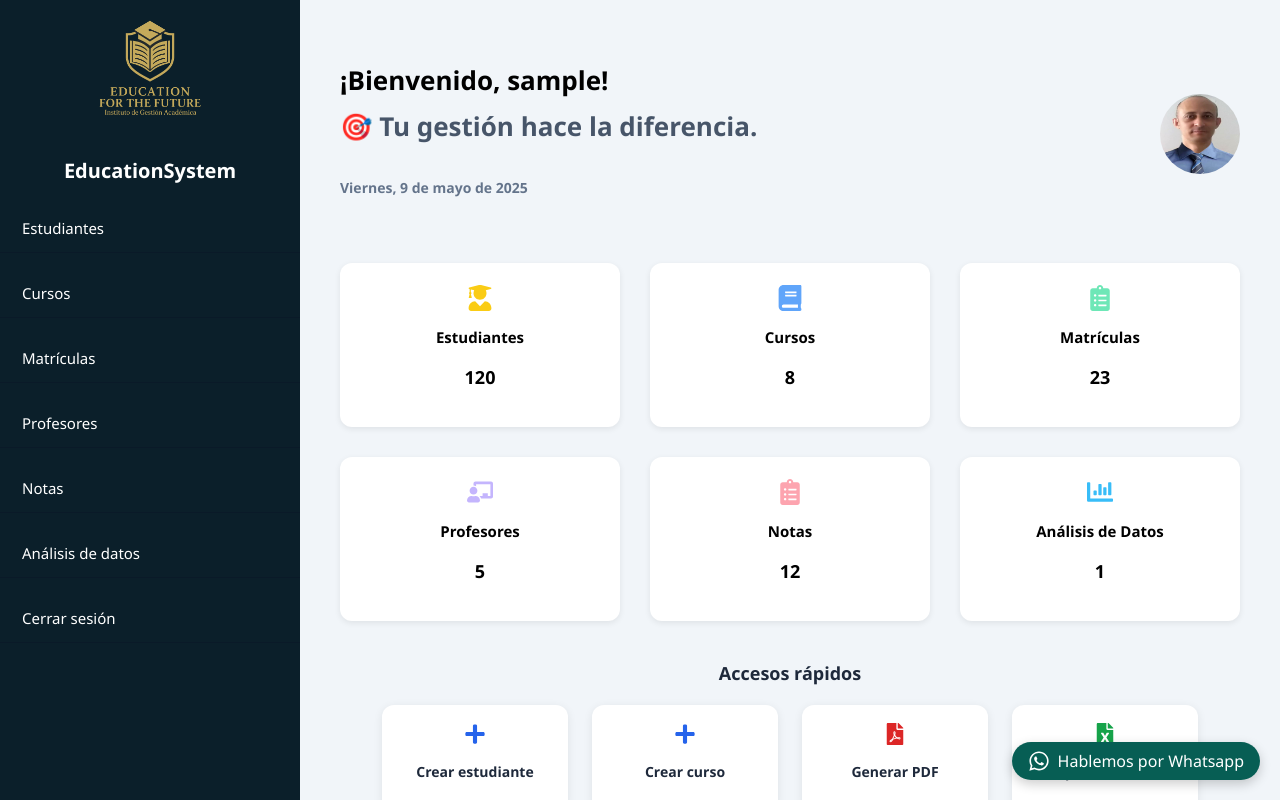
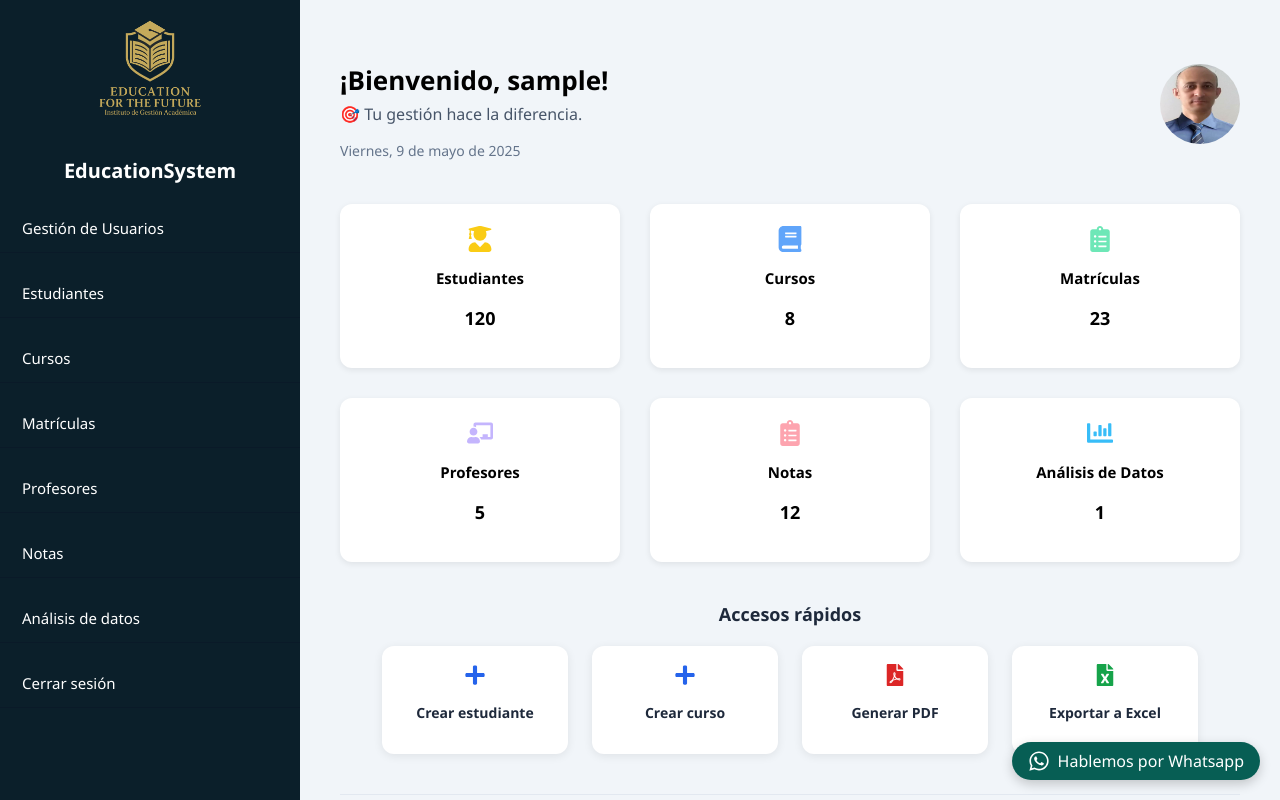
Before and after one commit to agaviria-projects/ProyectoIntegrador-Desarrollo-Frontend, a React (Vite) app: page /dashboard in a window 1280 px wide. Shown: the top 800 px of the page. Built offline with nearby package versions, Linux system fonts and the light colour scheme; sample sign-in values are in the browser's storage.

Commit message:
Se crea el menu Gestion de usuarios, se modifica el diseño al boton del formulario estudiantes

```diff
--- a/src/pages/Dashboard.jsx
+++ b/src/pages/Dashboard.jsx
@@ -1,6 +1,7 @@
 import { useEffect, useState } from "react";
 import { motion } from "framer-motion";
 import './Dashboard.css';
+import { FaUserCog } from "react-icons/fa";
 
 import {
   FaUserGraduate,
@@ -15,6 +16,7 @@ import {
   FaGithub,
   FaLinkedin
 } from "react-icons/fa";
+
 import adminImg from "../assets/admin.jpg";
 import profesorImg from "../assets/profesor.JPG";
 import estudianteImg from "../assets/estudiante.JPG";
@@ -22,15 +24,26 @@ import logo from "../assets/logosinfondo.png";
 
 function Dashboard() {
   const [foto, setFoto] = useState(adminImg);
-  const rol = localStorage.getItem("rol") || "ADMIN";
+  const rol = (localStorage.getItem("rol") || "ADMIN").toUpperCase();
   const username = localStorage.getItem("userName") || "admin";
   const [menuAbierto, setMenuAbierto] = useState(false);
   const [mostrarPerfil, setMostrarPerfil] = useState(false);
+  const [fechaActual, setFechaActual] = useState("");
 
   useEffect(() => {
     if (rol === "PROFESOR") setFoto(profesorImg);
     else if (rol === "ESTUDIANTE") setFoto(estudianteImg);
     else setFoto(adminImg);
+
+    const hoy = new Date().toLocaleDateString("es-CO", {
+      weekday: "long",
+      year: "numeric",
+      month: "long",
+      day: "numeric"
+    });
+    setFechaActual(hoy.charAt(0).toUpperCase() + hoy.slice(1));
+
+    console.log("ROL EN LOCALSTORAGE:", rol);
   }, [rol]);
 
   const cerrarSesion = () => {
@@ -64,17 +77,6 @@ function Dashboard() {
     { icon: <FaFilePdf size={22} color="#dc2626" />, label: "Generar PDF" },
     { icon: <FaFileExcel size={22} color="#16a34a" />, label: "Exportar a Excel" }
   ];
-  const [fechaActual, setFechaActual] = useState("");
-
-  useEffect(() => {
-    const hoy = new Date().toLocaleDateString("es-CO", {
-      weekday: "long",
-      year: "numeric",
-      month: "long",
-      day: "numeric"
-    });
-    setFechaActual(hoy.charAt(0).toUpperCase() + hoy.slice(1));
-  }, []);
 
   return (
     <div className="dashboard-container">
@@ -82,6 +84,9 @@ function Dashboard() {
         <img src={logo} alt="Logo" />
         <h2>EducationSystem</h2>
         <nav>
+          {rol === "ADMIN" && (
+            <SidebarLink to="/usuarios" icon={<FaUserCog color="#ffffff" />}text="Gestión de Usuarios" />
+          )}
           <SidebarLink to="/estudiantes" text="Estudiantes" />
           <SidebarLink to="/cursos" text="Cursos" />
           <SidebarLink to="/matriculas" text="Matrículas" />
@@ -96,13 +101,28 @@ function Dashboard() {
 
       <div className="main-content">
         <div style={{ display: "flex", justifyContent: "space-between", alignItems: "center", marginBottom: "30px" }}>
-          <motion.h2 initial={{ opacity: 0, x: -50 }} animate={{ opacity: 1, x: 0 }} transition={{ duration: 0.8 }} style={{ fontSize: "26px" }}>
+          <div>
+            <motion.h2
+              initial={{ opacity: 0, x: -50 }}
+              animate={{ opacity: 1, x: 0 }}
+              transition={{ duration: 0.8 }}
+              style={{ fontSize: "26px", marginBottom: "5px" }}
+            >
               ¡Bienvenido, {username.replace('.', ' ')}!
-            <h4 style={{ marginTop: "10px", color: "#475569" }}>🎯 Tu gestión hace la diferencia.</h4>
+            </motion.h2>
+            <p style={{ marginTop: "5px", fontSize: "16px", color: "#475569" }}>🎯 Tu gestión hace la diferencia.</p>
             <p style={{ color: "#64748b", fontSize: "14px" }}>{fechaActual}</p>
-          </motion.h2>
+          </div>
+
           <div style={{ position: "relative" }}>
-            <motion.img src={foto} alt="perfil" whileHover={{ scale: 1.1 }} transition={{ type: "spring", stiffness: 300 }} style={{ width: "80px", height: "80px", borderRadius: "50%", cursor: "pointer" }} onClick={() => setMenuAbierto(!menuAbierto)} />
+            <motion.img
+              src={foto}
+              alt="perfil"
+              whileHover={{ scale: 1.1 }}
+              transition={{ type: "spring", stiffness: 300 }}
+              style={{ width: "80px", height: "80px", borderRadius: "50%", cursor: "pointer" }}
+              onClick={() => setMenuAbierto(!menuAbierto)}
+            />
             {rol === "ADMIN" && menuAbierto && (
               <div style={{ position: "absolute", top: "90px", right: 0, backgroundColor: "#fff", borderRadius: "8px", boxShadow: "0 4px 12px rgba(0,0,0,0.1)", padding: "12px", minWidth: "160px", zIndex: 1000 }}>
                 <p style={estiloOpcion} onClick={() => setMostrarPerfil(true)}>👤 Ver perfil</p>
@@ -115,8 +135,15 @@ function Dashboard() {
 
         <div className="cards">
           {cards.map((card, idx) => (
-            <motion.div key={idx} whileHover={{ scale: 1.05, boxShadow: "0 4px 12px rgba(0,0,0,0.15)" }} transition={{ type: "spring", stiffness: 300 }} className="card">
-              <motion.div whileHover={{ rotate: 10 }} style={{ fontSize: "26px", color: card.color }}>{card.icon}</motion.div>
+            <motion.div
+              key={idx}
+              whileHover={{ scale: 1.05, boxShadow: "0 4px 12px rgba(0,0,0,0.15)" }}
+              transition={{ type: "spring", stiffness: 300 }}
+              className="card"
+            >
+              <motion.div whileHover={{ rotate: 10 }} style={{ fontSize: "26px", color: card.color }}>
+                {card.icon}
+              </motion.div>
               <h3 style={{ fontSize: "15px", margin: "8px 0 4px" }}>{card.label}</h3>
               <p style={{ fontSize: "18px", fontWeight: "bold" }}>{card.value}</p>
             </motion.div>
@@ -126,7 +153,20 @@ function Dashboard() {
         <h3 style={{ textAlign: "center", margin: "40px 0 20px", fontSize: "18px", color: "#1e293b" }}>Accesos rápidos</h3>
         <div className="quick-actions">
           {quickActions.map((action, idx) => (
-            <motion.div key={idx} whileHover={{ scale: 1.07 }} transition={{ type: "spring", stiffness: 300 }} style={{ background: "#ffffff", borderRadius: "12px", padding: "18px", minWidth: "150px", textAlign: "center", boxShadow: "0 2px 10px rgba(0,0,0,0.08)", cursor: "pointer" }}>
+            <motion.div
+              key={idx}
+              whileHover={{ scale: 1.07 }}
+              transition={{ type: "spring", stiffness: 300 }}
+              style={{
+                background: "#ffffff",
+                borderRadius: "12px",
+                padding: "18px",
+                minWidth: "150px",
+                textAlign: "center",
+                boxShadow: "0 2px 10px rgba(0,0,0,0.08)",
+                cursor: "pointer"
+              }}
+            >
               <div>{action.icon}</div>
               <p style={{ marginTop: "12px", fontSize: "14px", fontWeight: "bold", color: "#1e293b" }}>{action.label}</p>
             </motion.div>
@@ -137,7 +177,6 @@ function Dashboard() {
           <p>© 2025 EducationSystem | Instituto de Gestión Académica</p>
           <p>Versión 1.0.0</p>
         </footer>
-
 
         <motion.div
           whileHover={{ scale: 1.1, x: -10 }}
@@ -158,26 +197,30 @@ function Dashboard() {
           }}
         >
           <FaWhatsapp size={22} style={{ marginRight: "8px" }} />
-          <a
-            href="https://wa.me/573001234567"
-            target="_blank"
-            rel="noopener noreferrer"
-            style={{ color: "white", textDecoration: "none", fontWeight: 500 }}
-          >
+          <a href="https://wa.me/573001234567" target="_blank" rel="noopener noreferrer" style={{ color: "white", textDecoration: "none", fontWeight: 500 }}>
             Hablemos por Whatsapp
           </a>
         </motion.div>
 
         {mostrarPerfil && (
-          <div style={{ position: "fixed", top: 0, left: 0, width: "100vw", height: "100vh", backgroundColor: "rgba(0,0,0,0.5)", display: "flex", justifyContent: "center", alignItems: "center", zIndex: 2000 }}>
-            <div style={{ backgroundColor: "#fff", padding: "30px", borderRadius: "12px", width: "400px", boxShadow: "0 8px 20px rgba(0,0,0,0.2)", textAlign: "center", position: "relative" }}>
+          <div style={{
+            position: "fixed", top: 0, left: 0, width: "100vw", height: "100vh",
+            backgroundColor: "rgba(0,0,0,0.5)", display: "flex", justifyContent: "center",
+            alignItems: "center", zIndex: 2000
+          }}>
+            <div style={{
+              backgroundColor: "#fff", padding: "30px", borderRadius: "12px",
+              width: "400px", boxShadow: "0 8px 20px rgba(0,0,0,0.2)", textAlign: "center", position: "relative"
+            }}>
               <h2 style={{ marginBottom: "10px" }}>Perfil profesional</h2>
               <img src={foto} alt="perfil" style={{ width: "80px", borderRadius: "50%", marginBottom: "12px" }} />
               <p><strong>Nombre completo:</strong> Héctor Alejandro Gaviria Marín</p>
               <p><strong>Email:</strong> agaviria1408@gmail.com</p>
               <p><strong>GitHub:</strong> <a href="https://github.com/agaviria-projects" target="_blank" rel="noopener noreferrer"><FaGithub /> github.com/agaviria-projects</a></p>
               <p><strong>LinkedIn:</strong> <a href="https://linkedin.com/in/héctor-alejandro-gaviria-marin-43296265" target="_blank" rel="noopener noreferrer"><FaLinkedin /> linkedin.com/in/héctor-alejandro-gaviria-marin-43296265</a></p>
-              <button onClick={() => setMostrarPerfil(false)} style={{ marginTop: "20px", padding: "10px 20px", backgroundColor: "#0f172a", color: "#fff", border: "none", borderRadius: "8px", cursor: "pointer" }}>Cerrar</button>
+              <button onClick={() => setMostrarPerfil(false)} style={{ marginTop: "20px", padding: "10px 20px", backgroundColor: "#0f172a", color: "#fff", border: "none", borderRadius: "8px", cursor: "pointer" }}>
+                Cerrar
+              </button>
             </div>
           </div>
         )}
--- a/src/pages/Estudiantes.jsx
+++ b/src/pages/Estudiantes.jsx
@@ -59,19 +59,22 @@ function Estudiantes() {
   return (
     <div className="estudiantes-container">
       <button
-        onClick={() => (window.location.href = "/dashboard")}
+          onClick={() => window.location.href = "/dashboard"}
           style={{
-          backgroundColor: "#1e3a8a",
-          color: "#fff",
-          border: "none",
-          borderRadius: "6px",
+            backgroundColor: "#ffffff",
+            color: "#2563eb",
+            border: "2px solid #2563eb",
+            borderRadius: "8px",
             padding: "8px 16px",
+            fontWeight: "bold",
             cursor: "pointer",
-          marginBottom: "16px",
+            marginBottom: "20px",
+            marginTop: "10px"
           }}
 >
   ← Volver al Dashboard
 </button>
+
 
       <div className="logo-lateral">
         <img src={logo} alt="Logo institucional" style={{ width: "80px" }} />
```
Also changed, not shown: src/components/Sidebar.jsx (+7 -3 lines). Lines whose indentation alone changed are shown as unchanged.
